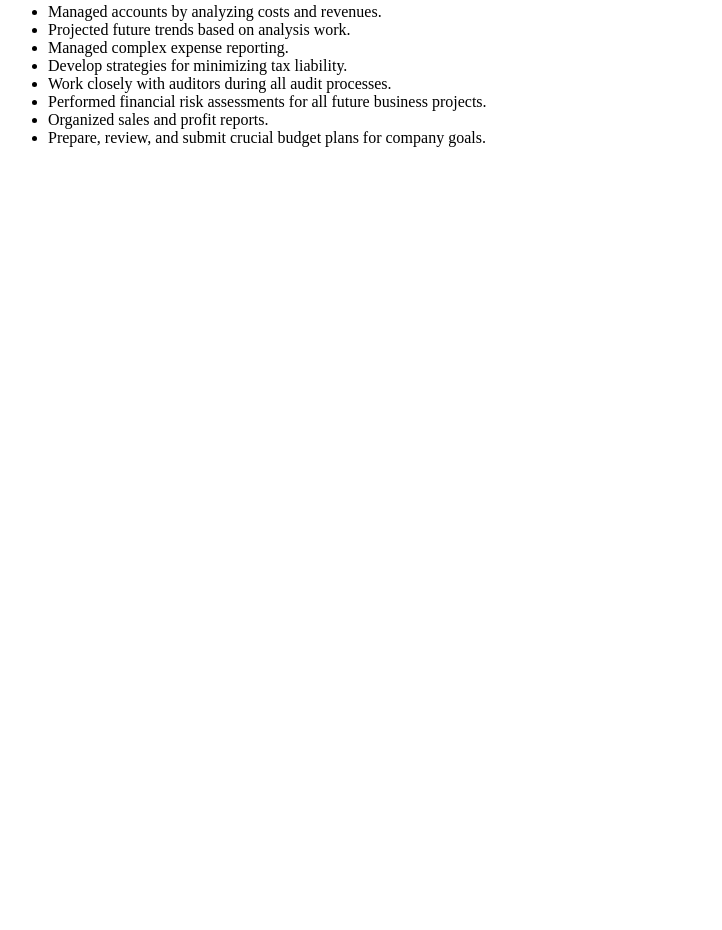
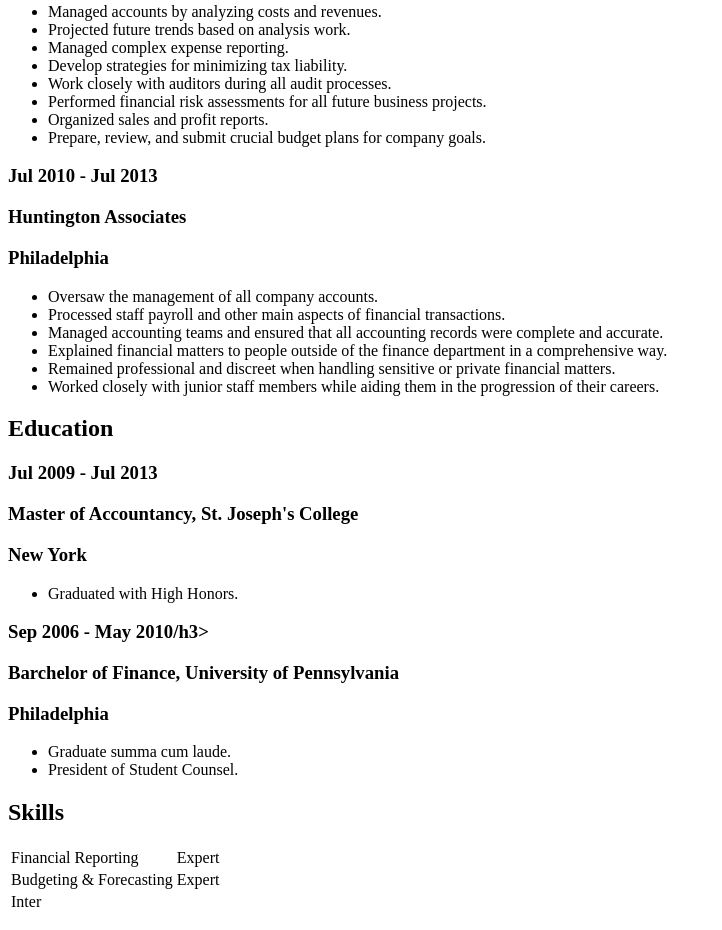
Before and after one commit to sayasyedakmal/tim_stewart_html_resume, a plain HTML site: page index.html in a window 1280 px wide. Shown: the part 441-1371 px from the top of the page, without its empty margins (0-722 px from the left). Before the commit the page ends 800 px from the top, so only its background shows below. Drawn offline with Linux system fonts and the light colour scheme.

Commit message:
updated skill section

```diff
--- a/index.html
+++ b/index.html
@@ -45,9 +45,70 @@
                     <li>Prepare, review, and submit crucial budget plans for company goals.</li>
                 </ul>
             </article>
+            <article>
+                <h3>Jul 2010 - Jul 2013</h3>
+                <h3>Huntington Associates</h3>
+                <h3>Philadelphia</h3>
+                <ul>
+                    <li>Oversaw the management of all company accounts.</li>
+                    <li>Processed staff payroll and other main aspects of financial transactions.</li>
+                    <li>Managed accounting teams and ensured that all accounting records were complete and accurate.
+                    </li>
+                    <li>Explained financial matters to people outside of the finance department in a comprehensive way.
+                    </li>
+                    <li>Remained professional and discreet when handling sensitive or private financial matters.</li>
+                    <li>Worked closely with junior staff members while aiding them in the progression of their careers.
+                    </li>
+                </ul>
+            </article>
         </section>
-        <section></section>
-        <section></section>
+        <section>
+            <h2>Education</h2>
+            <article>
+                <h3>Jul 2009 - Jul 2013</h3>
+                <h3>Master of Accountancy, St. Joseph's College</h3>
+                <h3>New York</h3>
+                <ul>
+                    <li>Graduated with High Honors.</li>
+                </ul>
+            </article>
+            <article>
+                <h3>Sep 2006 - May 2010/h3>
+                    <h3>Barchelor of Finance, University of Pennsylvania</h3>
+                    <h3>Philadelphia</h3>
+                    <ul>
+                        <li>Graduate summa cum laude.</li>
+                        <li>President of Student Counsel.</li>
+                    </ul>
+            </article>
+        </section>
+        <section>
+            <h2>Skills</h2>
+            <article>
+                <table>
+                    <tr>
+                        <td>Financial Reporting</td>
+                        <td>Expert</td>
+                    </tr>
+                    <tr>
+                        <td>Budgeting &amp; Forecasting</td>
+                        <td>Expert</td>
+                    </tr>
+                    <tr>
+                        <td>Inter</td>
+                        <td></td>
+                    </tr>
+                    <tr>
+                        <td></td>
+                        <td></td>
+                    </tr>
+                    <tr>
+                        <td></td>
+                        <td></td>
+                    </tr>
+                </table>
+            </article>
+        </section>
         <section></section>
     </main>
     <footer></footer>
```
